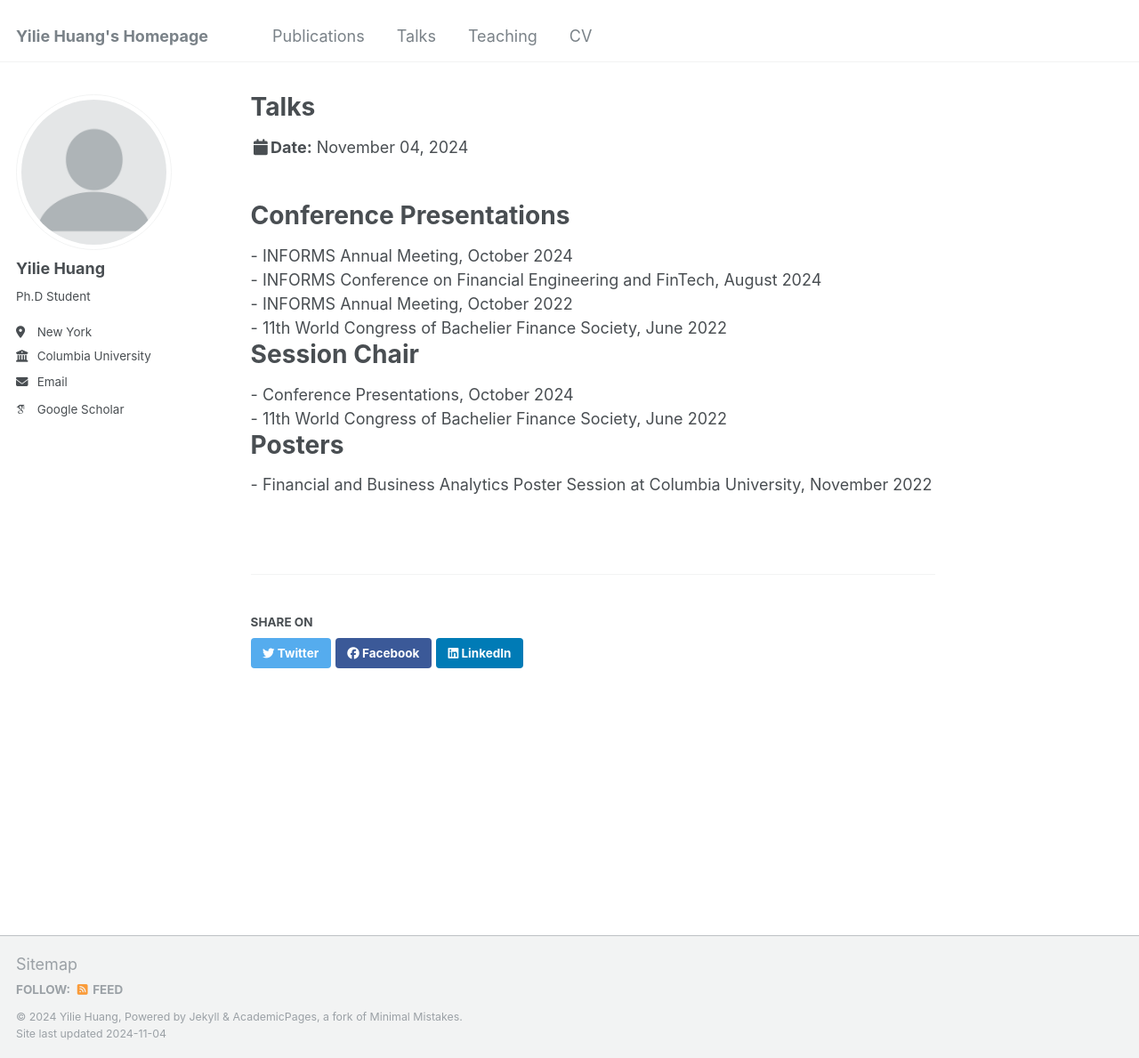
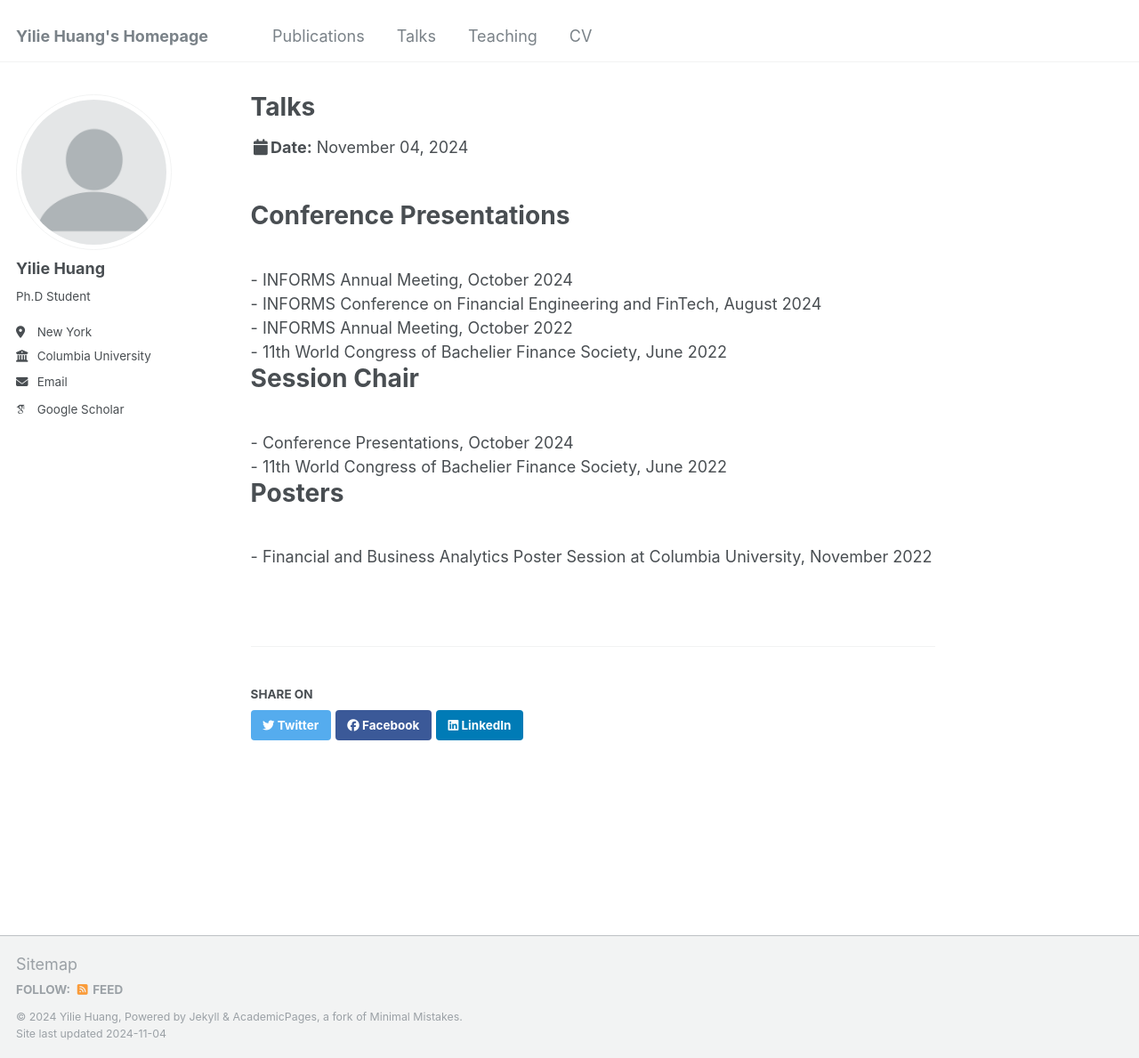
Before and after one commit to yiliehuang/yiliehuang.github.io, a Jekyll site: the page built from _talks/talks.md, in a window 1280 px wide and 1189 px high. Shown: the whole window at 89% size. Built offline with Jekyll 4.4.1, drawn with Linux system fonts in a browser that asks for light colours; some web fonts are replaced.

```diff
--- a/_talks/talks.md
+++ b/_talks/talks.md
@@ -4,16 +4,16 @@ permalink: /talks/talks
 ---
 
 <p>
-<h1>Conference Presentations</h1>
+<h1>Conference Presentations</h1><br>
 - INFORMS Annual Meeting, October 2024<br>
 - INFORMS Conference on Financial Engineering and FinTech, August 2024<br>
 - INFORMS Annual Meeting, October 2022<br>
 - 11th World Congress of Bachelier Finance Society, June 2022<br>
 
-<h1>Session Chair</h1>
+<h1>Session Chair</h1><br>
 - Conference Presentations, October 2024<br>
 - 11th World Congress of Bachelier Finance Society, June 2022<br>
 
-<h1>Posters</h1>
+<h1>Posters</h1><br>
 - Financial and Business Analytics Poster Session at Columbia University, November 2022
 </p>
```
